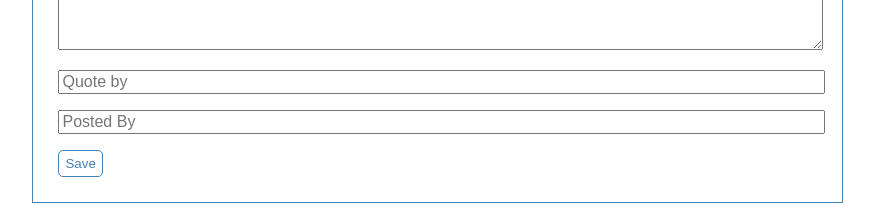
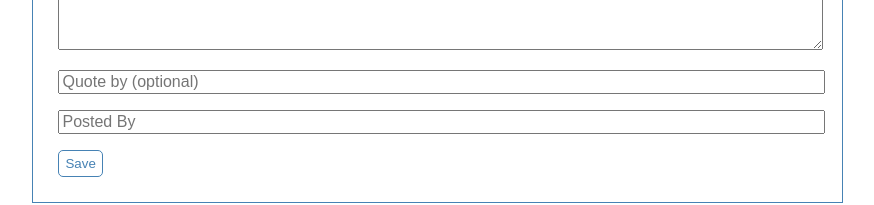
Before and after one commit to vanderandrade/simple_quotes, a Vue app in the folder ui/: page /new in a window 1280 px wide. Shown: the part 381-586 px from the top of the page, without its empty margins (39-913 px from the left). Built offline with nearby package versions, Linux system fonts and the light colour scheme.

Commit message:
Added visually indicative optional parameter

```diff
--- a/ui/src/views/NewQuote.vue
+++ b/ui/src/views/NewQuote.vue
@@ -11,7 +11,7 @@
           </div>
 
           <div>
-            <input type="text" placeholder="Quote by" v-model="quote.quote_by" />
+            <input type="text" placeholder="Quote by (optional)" v-model="quote.quote_by" />
           </div>
 
           <div>
@@ -98,4 +98,8 @@ input {
   width: 100%;
   font-size: 1em;
 }
+
+input:optional {
+  color: rgba(116, 116, 109, 0.578);
+}
 </style>
```
